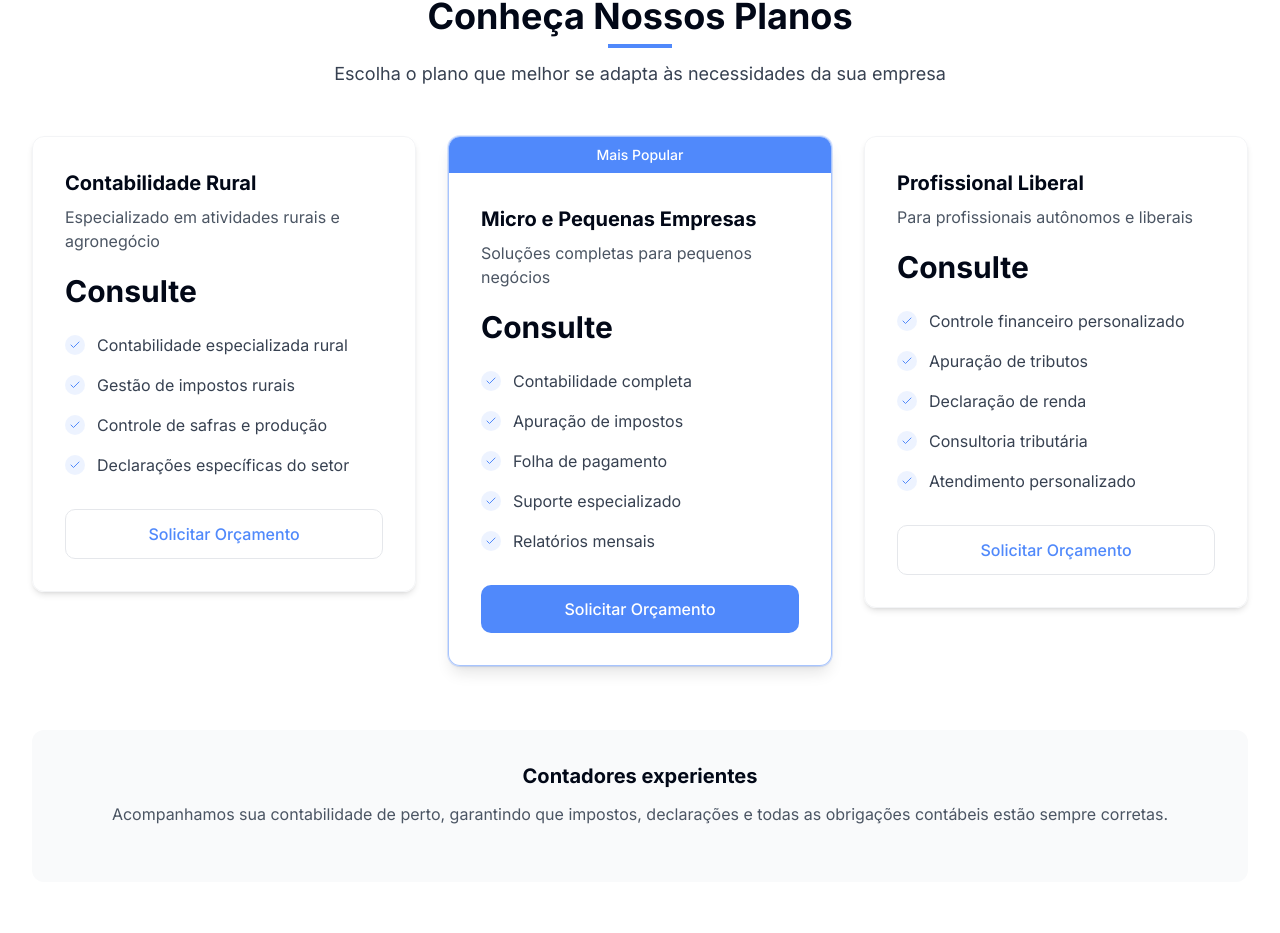
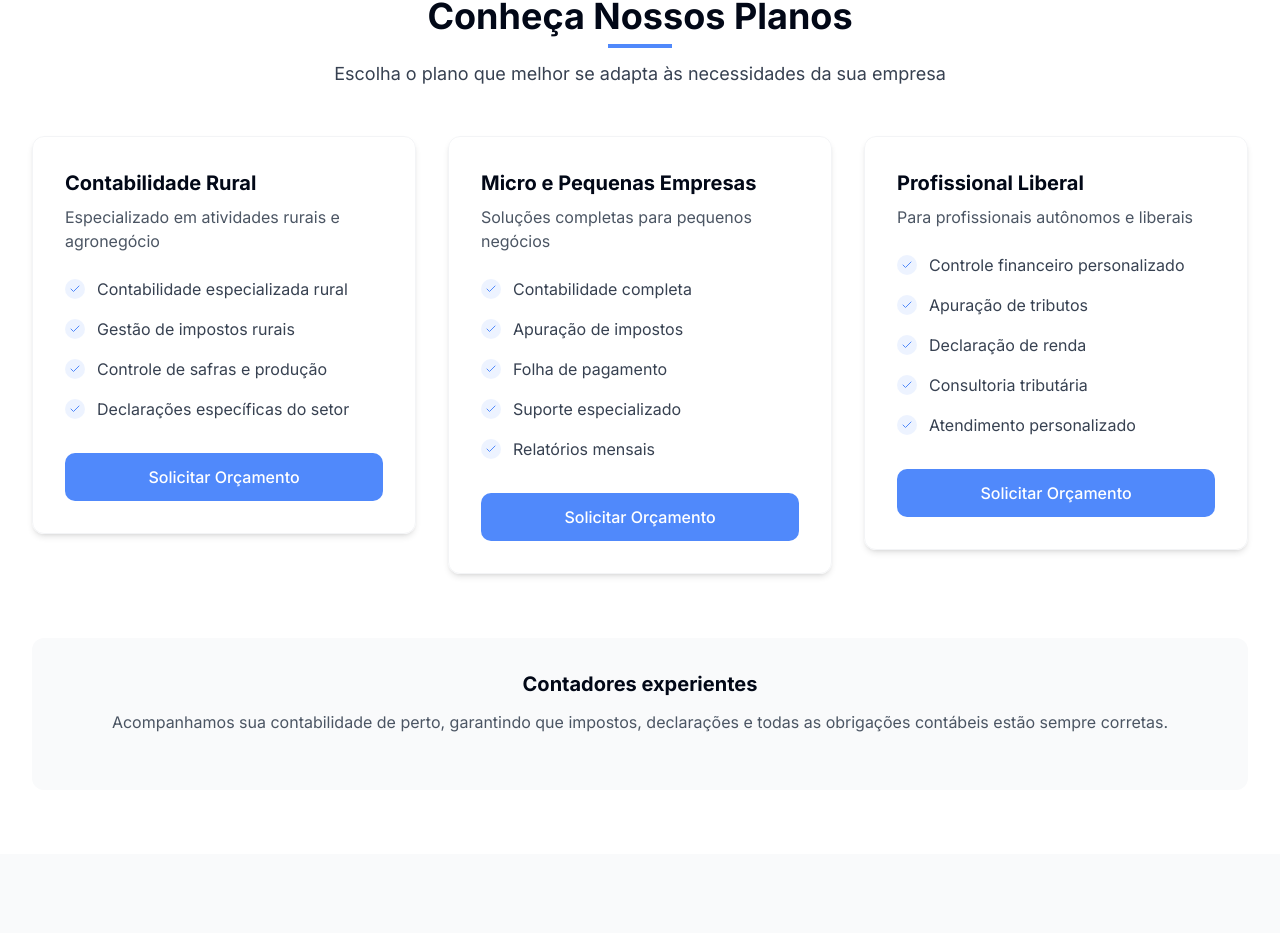
Before and after one commit to DevZipMateus/degrandi, a React (Vite) app: page / in a window 1280 px wide. Shown: the part 2320-3253 px from the top of the page. Built offline with nearby package versions, Linux system fonts and the light colour scheme.

Commit message:
Refactor plans section
Removed "Most Popular" option, "Consult" price, and adjusted button colors and card styling.

```diff
--- a/src/components/PlanCard.tsx
+++ b/src/components/PlanCard.tsx
@@ -4,19 +4,15 @@ import { cn } from '@/lib/utils';
 
 interface PlanCardProps {
   title: string;
-  price: string;
   description: string;
   features: string[];
-  isPopular?: boolean;
   className?: string;
 }
 
 const PlanCard = ({
   title,
-  price,
   description,
   features,
-  isPopular = false,
   className
 }: PlanCardProps) => {
   const phoneNumber = "5433911010";
@@ -29,24 +25,12 @@ const PlanCard = ({
 
   return (
     <div className={cn(
-      "glass-card rounded-xl overflow-hidden transition-all duration-300",
-      isPopular ? "border-primary/50 shadow-lg ring-1 ring-primary/20" : "border-gray-100",
+      "glass-card rounded-xl overflow-hidden transition-all duration-300 border-gray-100",
       className
     )}>
-      {isPopular && (
-        <div className="bg-primary text-white text-center py-2 text-sm font-medium">
-          Mais Popular
-        </div>
-      )}
-
       <div className="p-6 sm:p-8">
         <h3 className="text-xl font-bold">{title}</h3>
         <p className="text-gray-600 mt-2">{description}</p>
-
-        <div className="mt-5">
-          <span className="text-3xl font-bold">{price}</span>
-          {price !== "Consulte" && <span className="text-gray-500 ml-1">/mês</span>}
-        </div>
 
         <ul className="mt-6 space-y-4">
           {features.map((feature) => (
@@ -61,12 +45,7 @@ const PlanCard = ({
 
         <button
           onClick={handleWhatsAppClick}
-          className={cn(
-            "mt-8 w-full block text-center py-3 rounded-md font-medium transition-colors",
-            isPopular
-              ? "bg-primary text-white hover:bg-primary/90"
-              : "bg-white text-primary border border-gray-200 hover:bg-gray-50"
-          )}
+          className="mt-8 w-full block text-center py-3 rounded-md font-medium transition-colors bg-primary text-white hover:bg-primary/90"
         >
           Solicitar Orçamento
         </button>
--- a/src/components/PlansSection.tsx
+++ b/src/components/PlansSection.tsx
@@ -5,18 +5,15 @@ import AnimatedSection from './AnimatedSection';
 const PlansSection = () => {
   const plans = [{
     title: "Contabilidade Rural",
-    price: "Consulte",
     description: "Especializado em atividades rurais e agronegócio",
     features: [
       "Contabilidade especializada rural",
       "Gestão de impostos rurais",
       "Controle de safras e produção",
       "Declarações específicas do setor"
-    ],
-    isPopular: false
+    ]
   }, {
     title: "Micro e Pequenas Empresas",
-    price: "Consulte",
     description: "Soluções completas para pequenos negócios",
     features: [
       "Contabilidade completa",
@@ -24,11 +21,9 @@ const PlansSection = () => {
       "Folha de pagamento",
       "Suporte especializado",
       "Relatórios mensais"
-    ],
-    isPopular: true
+    ]
   }, {
     title: "Profissional Liberal",
-    price: "Consulte",
     description: "Para profissionais autônomos e liberais",
     features: [
       "Controle financeiro personalizado",
@@ -36,8 +31,7 @@ const PlansSection = () => {
       "Declaração de renda",
       "Consultoria tributária",
       "Atendimento personalizado"
-    ],
-    isPopular: false
+    ]
   }];
 
   return (
@@ -55,10 +49,8 @@ const PlansSection = () => {
             <AnimatedSection key={plan.title} animation="fade-in-up" delay={index * 150}>
               <PlanCard
                 title={plan.title}
-                price={plan.price}
                 description={plan.description}
                 features={plan.features}
-                isPopular={plan.isPopular}
               />
             </AnimatedSection>
           ))}
```
